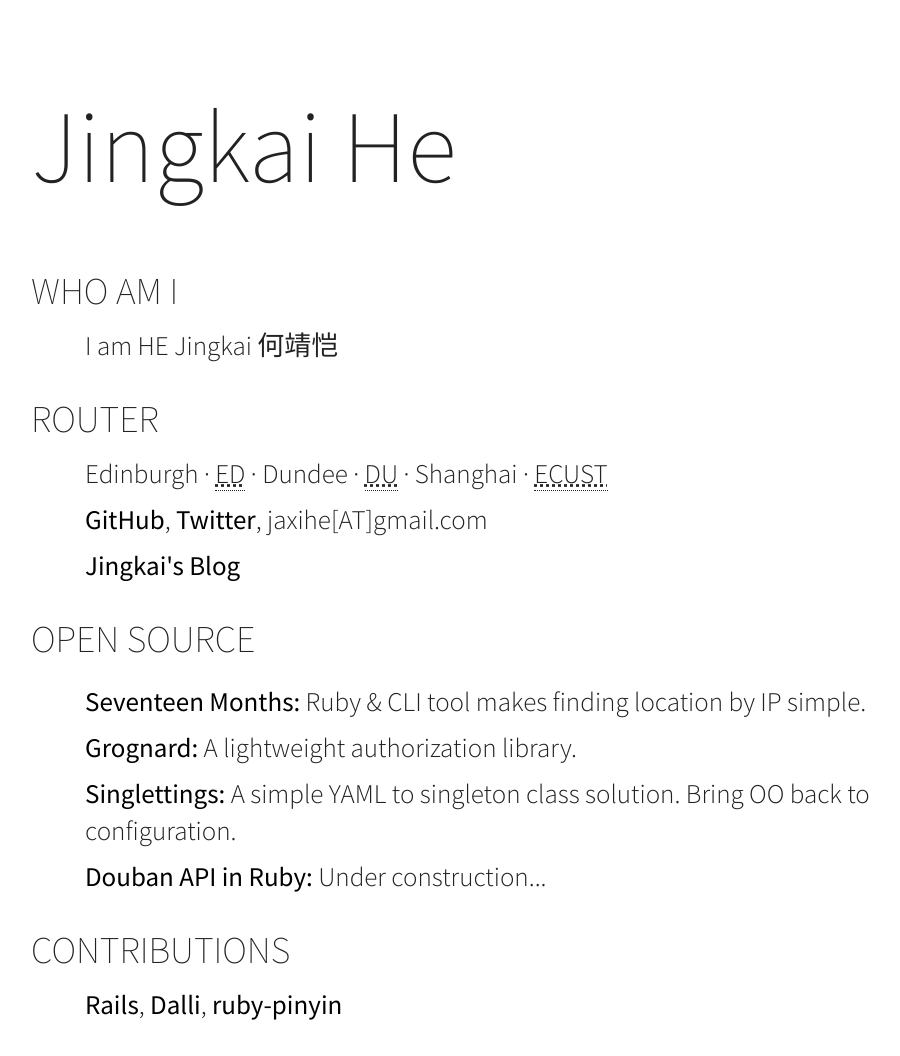
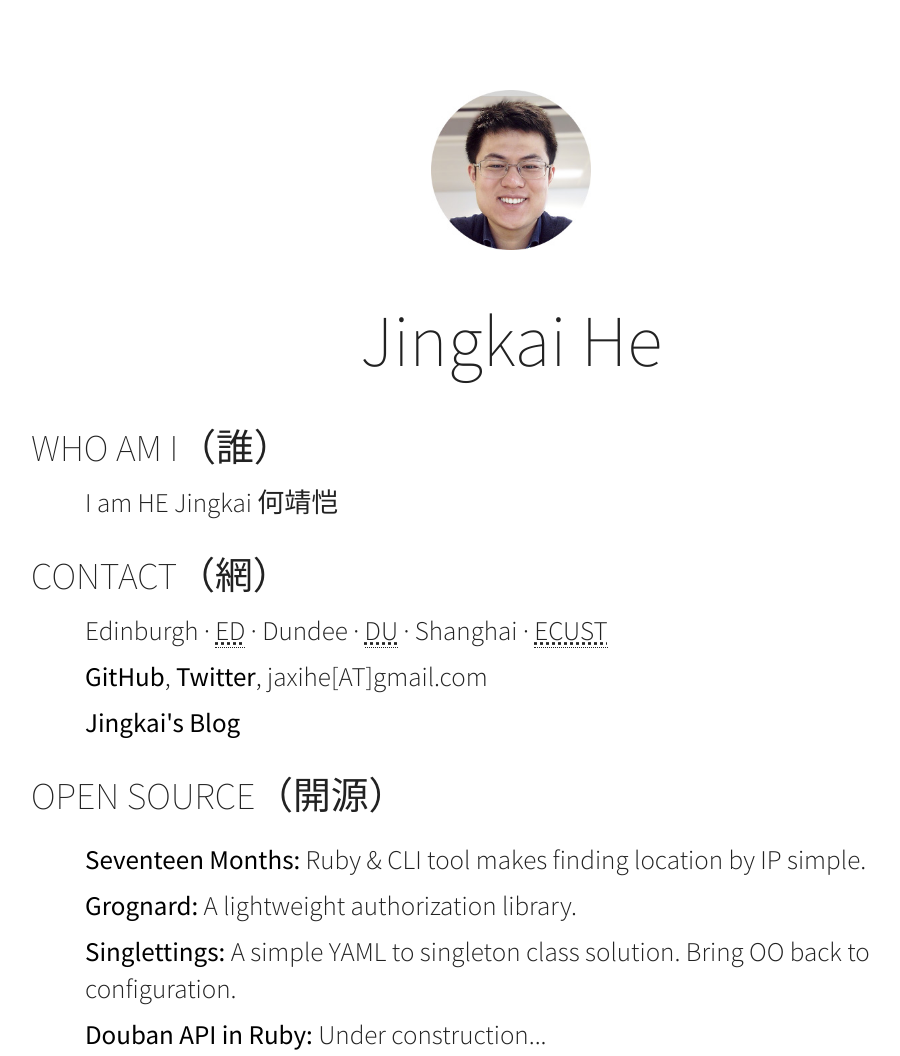
Before and after one commit to jaxi/intro-jaxihjk, a plain HTML site: page public/index.html in a window 1280 px wide. Shown: the top 1056 px of the page, without its empty margins (129-1029 px from the left). Drawn offline with nearby package versions, Linux system fonts and the light colour scheme.

Commit message:
tweak the css

```diff
--- a/public/css/main.css
+++ b/public/css/main.css
@@ -83,10 +83,21 @@ body {
   line-height: 1.37em;
 }
 
+.avatar {
+  width: 160px;
+  height: 160px;
+  margin: auto;
+  display: block;
+  background-image: url("../img/jingkai.jpg");
+  background-repeat: no-repeat;
+  background-size: 100% auto;
+}
+
 h1 {
   font-weight: 200;
-  margin-top: 0;
-  font-size: 3.8em;
+  margin-top: 50px;
+  text-align: center;
+  font-size: 2.7em;
   line-height: 1.1em;
 }
 
--- a/public/index.html
+++ b/public/index.html
@@ -19,17 +19,18 @@
     <body>
 
       <header>
+        <i class="avatar"></i>
         <h1>Jingkai He</h1>
       </header>
       <div role="main">
-        <h2>Who am I</h2>
+        <h2>Who am I（誰）</h2>
           <p>I am HE Jingkai 何靖恺</p>
-        <h2>Router</h2>
+        <h2>Contact（網）</h2>
           <p>Edinburgh · <abbr title="University of Edinburgh">ED</abbr> · Dundee · <abbr title="University of Dundee">DU</abbr> · Shanghai · <abbr title="East China University of Science and Technology">ECUST</abbr></p>
           <p><a href="https://github.com/jaxi">GitHub</a>, <a href="https://twitter.com/Jaxihe">Twitter</a>, jaxihe[AT]gmail.com</p>
           <p><a href="http://jaxihjk.me/">Jingkai's Blog</a></p>
 
-        <h2>Open Source</h2>
+        <h2>Open Source（開源）</h2>
         <ul>
           <li><a href="https://github.com/mycolorway/SeventeenMon">Seventeen Months: </a>Ruby & CLI tool makes finding location by IP simple.</li>
           <li><a href="https://github.com/jaxi/grognard">Grognard: </a>A lightweight authorization library.</li>
@@ -37,7 +38,7 @@
           <li><a href="https://github.com/jaxi/douban-api-ruby">Douban API in Ruby: </a> Under construction... </li>
         </ul>
 
-       <h2>Contributions</h2>
+       <h2>Contributions（獻）</h2>
           <p><a href="https://github.com/rails/rails">Rails</a>, <a href="https://github.com/mperham/dalli">Dalli</a>, <a href="https://github.com/janx/ruby-pinyin">ruby-pinyin</a></p>
 
         <h2>Battery Included（技）</h2>
@@ -46,16 +47,16 @@
           <p>OS X, Ubuntu</p>
           <p>Sublime Text</p>
 
-        <h2>Backpack</h2>
+        <h2>Backpack（裝備）</h2>
           <p><del><abbr title="MacBook Pro 13-inch">MBP 13</abbr></del>, <abbr title="MacBook Air 11-inch">MBA 11</abbr></p>
-        <h2>Heart</h2>
 
+        <h2>Heart（愛）</h2>
         <p>Dash, Alfred, Spotify, 1Password</p>
 
-        <h2>Happy serving <a href="http://mycolorway.github.io/">Mycolorway</a>.</h2>
-        <p>We are building <a href="https://tower.im">Tower</a>, <del>An</del>The awesome project management software.</p>
+        <h2>Serving（侍）</h2>
+        <p>Jingkai currently works for <a href="http://mycolorway.github.io/">Mycolorway</a>. They are building <a href="https://tower.im">Tower</a>, <del>an</del> The NO.1 project management software in China.</p>
 
-        <h2>Awards</h2>
+        <h2>Awards（獎）</h2>
         <ul>
           <li>University of Edinburgh ILWHack, First Prize. Solo developed <a href="http://hack.jaxihjk.me/">Sky Omakase</a>.</li>
           <li>JP Morgan Code for Good, Award winning.</li>
```
Also changed, not shown: public/img/jingkai.jpg (added), 1 other file.
